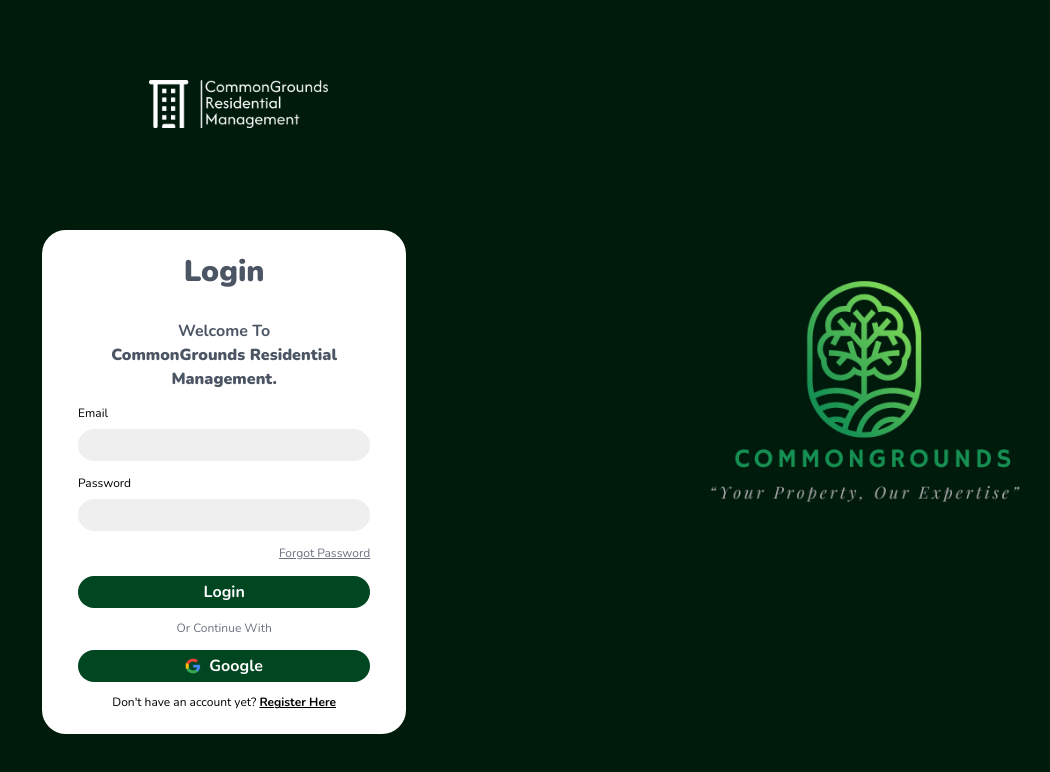
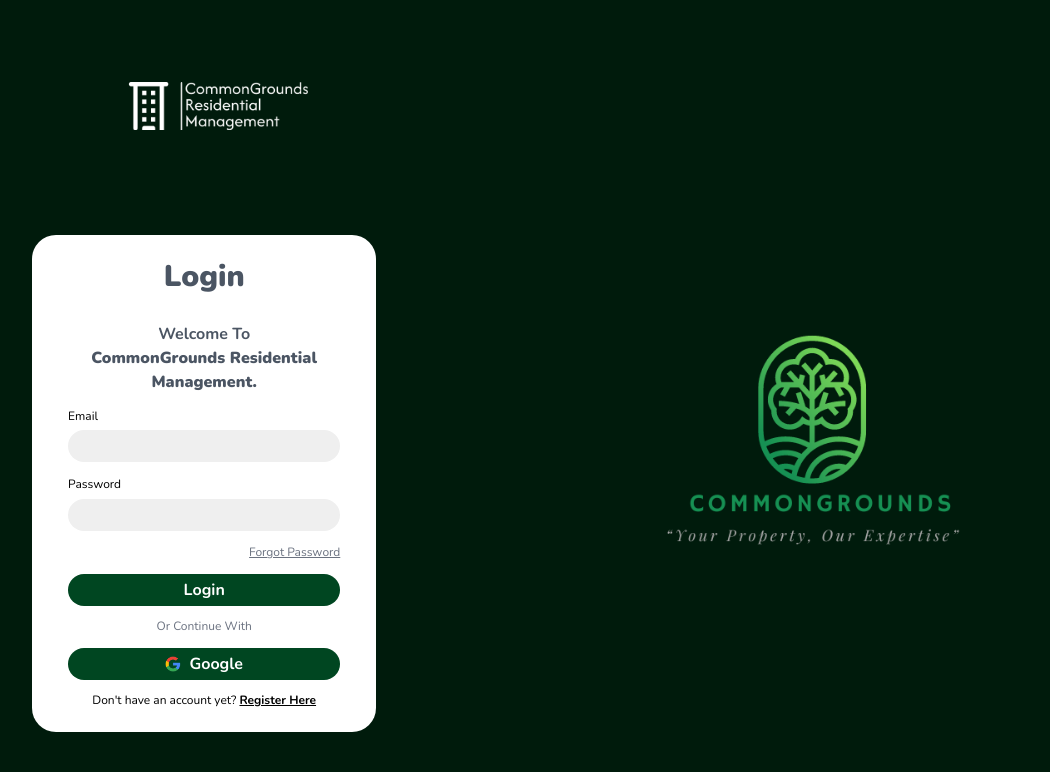
Before and after one commit to danishx99/common-grounds-app, a website: page client/login.html in a window 1280 px wide. Shown: the whole page, without its empty margins (196-1246 px from the left). Drawn offline with nearby package versions, Linux system fonts and the light colour scheme.

Commit message:
Update RHS logo placement slightly

```diff
--- a/client/login.html
+++ b/client/login.html
@@ -13,7 +13,7 @@
     <link rel="stylesheet" href="./src/output.css">
 </head>
 
-<body class="bg-[#001B0C] flex items-start">
+<body class="bg-[#001B0C] flex items-center justify-center">
 
     <section class="px-14 w-[60%] flex flex-col items-center justify-evenly max-sm:px-8 max-sm:w-[100%] max-md:w-[90%] md:w-[75%] h-full">
 
@@ -73,8 +73,8 @@
     </section>
 
 
-    <article class="right-pane w-[40%] items-center justify-start md:flex hidden h-full">
-        <img class="w-full" src="./assets/commonGround-aesthetic.png" alt="big-logo">
+    <article class="w-[40%] items-center justify-start md:flex hidden h-full mr-[5%] mt-[7.5%]">
+        <img class="" src="./assets/commonGround-aesthetic.png" alt="big-logo">
     </article>
 
 <script src="./javascript/login.js"></script>
--- a/client/package.json
+++ b/client/package.json
@@ -4,7 +4,7 @@
   "description": "",
   "main": "tailwind.config.js",
   "scripts": {
-    "build" : "npx tailwindcss -i ./styles.css -o ./src/output.css --watch"
+    "build": "npx tailwindcss -i ./styles.css -o ./src/output.css --watch"
   },
   "keywords": [],
   "author": "",
--- a/client/styles.css
+++ b/client/styles.css
@@ -8,7 +8,7 @@
     box-sizing: border-box;
     font-family: "Nunito", sans-serif;
     overflow: visible;
-    /* border: 1px solid white; */
+
 
 }
 
```
Also changed, not shown: client/forgotPassword.html (+3 -3 lines), client/register.html (+1 -1 lines), client/src/output.css, 2 other files.
